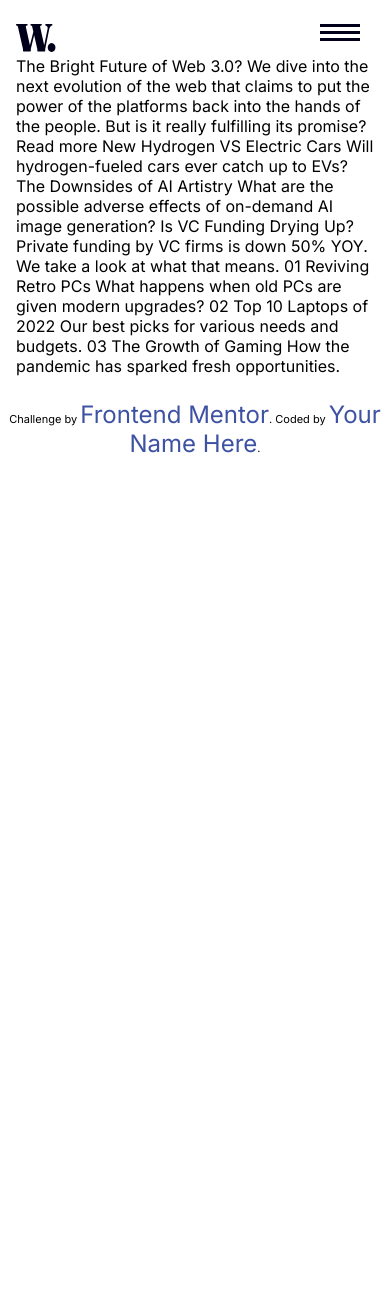
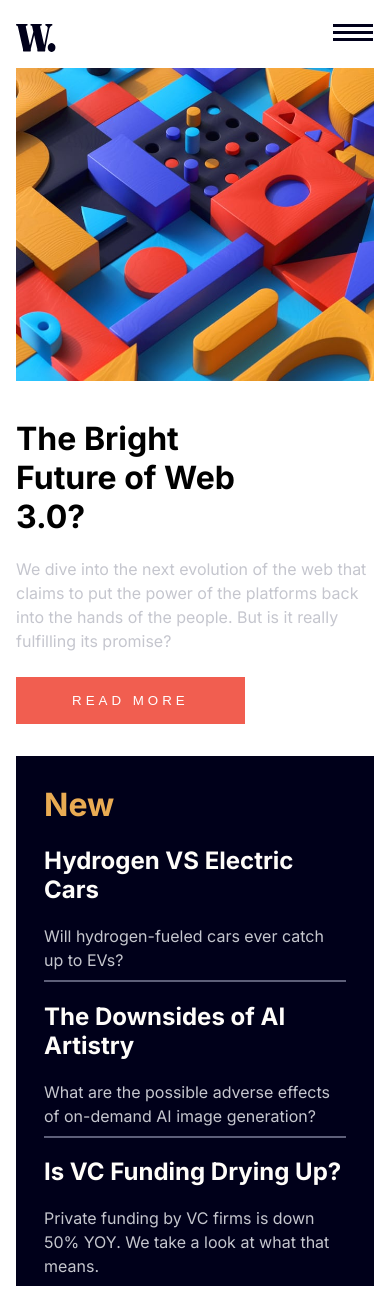
Before and after one commit to afshinmhdz/news-homepage-main, a plain HTML site: page index.html in a window 390 px wide. Shown: the top 1289 px of the page. Before the commit the page ends 844 px from the top, so only its background shows below. Drawn offline with nearby package versions, Linux system fonts and the light colour scheme.

Commit message:
mobile design is done

```diff
--- a/app.js
+++ b/app.js
@@ -1,20 +1,22 @@
-function toggleMenu () {
+function toggleMenu() {
   const navbar = document.querySelector(".sideNav");
-    // const burger = document.getElementById("menuBtn");
   const burger = document.querySelector(".nav-open-btn");
-    const cross = document.querySelector(".nav-close-btn")
+  const cross = document.querySelector(".nav-close-btn");
+  const web3Section = document.querySelector(".web3Section");
+
   burger.addEventListener("click", () => {
     navbar.classList.toggle("show-nav");
     cross.classList.toggle("showcross");
-        // navbar.style.display('block');
-        // cross.style.opacity='0';
-    })
+    web3Section.style.opacity ="0.4";
+    web3Section.style.transition ="all 2s";
+
+
+  });
   cross.addEventListener("click", () => {
     navbar.classList.toggle("show-nav");
     cross.classList.toggle("showcross");
-        // navbar.style.display='block';
-        // cross.style.opacity='100%';
-    })
+    web3Section.style.opacity="1";
+  });
 }
 
 toggleMenu();
--- a/index.html
+++ b/index.html
@@ -38,7 +38,6 @@
         </div>
 
         <div class="nav">
-
           <img
             src="./assets/images/icon-menu.svg"
             alt=""
@@ -71,27 +70,61 @@
               class="nav-close-btn"
             />
           </div>
+        </div>
+      </header>
+      <div class="web3Section">
+        <div class="headImage">
+          <img
+            src="./assets/images/image-web-3-mobile.jpg"
+            alt=""
+            id="web-3-mobile"
+          />
+        </div>
+        <div class="web3-title">
+          <h1>The Bright
+          </br>Future of Web</br> 3.0?</h1>
+          <div class="web-3-description">
+            <p>
+              We dive into the next evolution of the web that claims to put the
+              power of the platforms back into the hands of the people. But is
+              it really fulfilling its promise?
+            </p>
+            <button>Read more</button>
+          </div>
+        </div>
+      </div>
+      <div class="newSection">
+        <div class="newSection1"><h1>New</h1><h2>Hydrogen VS Electric Cars</h2><p>Will hydrogen-fueled cars ever
+          catch up to EVs?</p></div>
+          <hr>
+        <div class="newSection2"><h2>The Downsides of AI Artistry</h2><p>What are the possible
+          adverse effects of on-demand AI image generation?</p></div>
+          <hr>
+        <div class="newSection3"><h2>Is VC Funding Drying Up?</h2><p>Private funding by VC firms is down 50% YOY. We take a look at what that
+          means.</p></div>
 
       </div>
-      </header>
-      The Bright Future of Web 3.0? We dive into the next evolution of the web
-      that claims to put the power of the platforms back into the hands of the
-      people. But is it really fulfilling its promise? Read more New Hydrogen VS
-      Electric Cars Will hydrogen-fueled cars ever catch up to EVs? The
-      Downsides of AI Artistry What are the possible adverse effects of
-      on-demand AI image generation? Is VC Funding Drying Up? Private funding by
-      VC firms is down 50% YOY. We take a look at what that means. 01 Reviving
-      Retro PCs What happens when old PCs are given modern upgrades? 02 Top 10
-      Laptops of 2022 Our best picks for various needs and budgets. 03 The
-      Growth of Gaming How the pandemic has sparked fresh opportunities.
+      <div class="bottomSection">
+        <div class="bottomSection1 flex">
+          <img src="./assets/images/image-retro-pcs.jpg" alt="" srcset=""><div class="detile">
+            <h1>01</h1><h2>Reviving Retro PCs</h2><p>What happens when old PCs are given modern
+              upgrades?</p>
+          </div>
+        </div>
+        <div class="bottomSection2 flex"><img src="./assets/images/image-top-laptops.jpg" alt="" srcset=""><div class="detile">
+          <h1>02</h1><h2>Top 10 Laptops of 2022</h2><p>Our best picks for various needs and
+            budgets.</p>
+        </div></div>
+        <div class="bottomSection3 flex"><img src="./assets/images/image-gaming-growth.jpg" alt="" srcset=""><div class="detile">
+          <h1>03</h1><h2>The Growth of Gaming</h2><p>How the pandemic has sparked fresh
+            opportunities.</p>
+        </div></div>
       </div>
 
-    <div class="attribution">
-      Challenge by
-      <a href="https://www.frontendmentor.io?ref=challenge" target="_blank"
-        >Frontend Mentor</a
-      >. Coded by <a href="#">Your Name Here</a>.
+
     </div>
+
+
   </body>
   <script src="https://code.jquery.com/jquery-3.5.1.min.js"></script>
   <script src="./app.js"></script>
--- a/style.css
+++ b/style.css
@@ -17,32 +17,19 @@ body {
 }
 .main {
   margin: 1.5rem 0.5rem;
+  height: 100vh;
 }
-header {
-  /* display: flex;
-    justify-content: space-between;
-    margin-bottom: 1rem; */
-}
+
 .sideNav {
   display: none;
-  /* width: 68%;
-
-  height: 100vh;
-  position: absolute;
-  right: 0px;
-  top: 0px;
-  background: #fefdf9;
-  z-index: 1;
-  transition: 0.5s;
-  padding-top: 10rem; */
 }
 .logoSite img {
   width: 2.5rem;
   height: 1.75rem;
 }
 .nav-open-btn {
-  position: fixed;
-  right: 30px;
+  position: absolute;
+  right: 17px;
   top: 24px;
   cursor: pointer;
 }
@@ -79,3 +66,65 @@ a {
   color: var(--verydarkBlue);
   font-size: 1.5rem;
 }
+#web-3-mobile{
+  margin:0.75rem 0;
+  max-width: 100%;
+
+}
+p{
+  line-height: 1.5rem;
+}
+button{
+  background-color: var(--softred);
+  border: none;
+  color: white;
+  padding: 1rem 3.5rem;
+  text-transform: uppercase;
+  letter-spacing:0.25rem;
+  margin-top: 1.5rem;
+  cursor: pointer;
+}
+.web3-title{
+  margin-bottom: 2rem;
+}
+.newSection{
+  background: var(--verydarkBlue);
+  padding-bottom:2rem ;
+  padding: 0.5rem 1.75rem 0.5rem 1.75rem;
+}
+.newSection h1{
+  color: var(--softOrange);
+}
+.newSection h2{
+  color: var(--OffWhite);
+}
+.newSection p{
+  color: var(--grayishBlue);
+}
+hr{
+  border: 0.1px solid var(--darkGrayishBlue);
+}
+.bottomSection{
+  margin: 1rem 0;
+
+}
+.bottomSection img{
+  max-width: 100%;
+  height: 150px;
+}
+.flex{
+  display: flex;
+  justify-content: flex-start;
+  margin: 2rem 0rem;
+}
+.detile{
+  margin-left: 1rem;
+  margin-top: 0;
+}
+.detile h1,p{
+  color: var(--grayishBlue);
+  margin: 0;
+}
+.detile h2{
+  margin: 0;
+}
```
Lines whose indentation alone changed are shown as unchanged.
